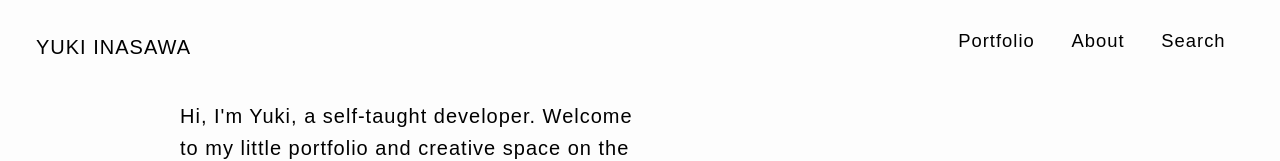
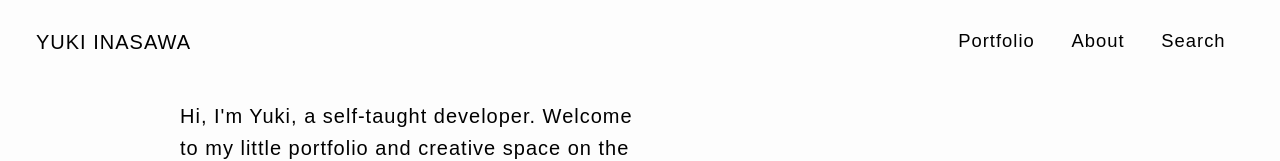
Before and after one commit to Yukichka/Yuki-app, a React (Create React App) app: page / in a window 1280 px wide. Shown: the top 161 px of the page. Built offline with nearby package versions, Linux system fonts and the light colour scheme.

Commit message:
CSS Style WIP

```diff
--- a/src/App.css
+++ b/src/App.css
@@ -39,7 +39,7 @@ html {
   font-size: 1.25em;
   color: inherit;
   text-transform: uppercase;
-  margin: 0.75em 0;
+  margin: 0.5em 0;
 }
 @media (max-width: 500px) {
   .header {
```
